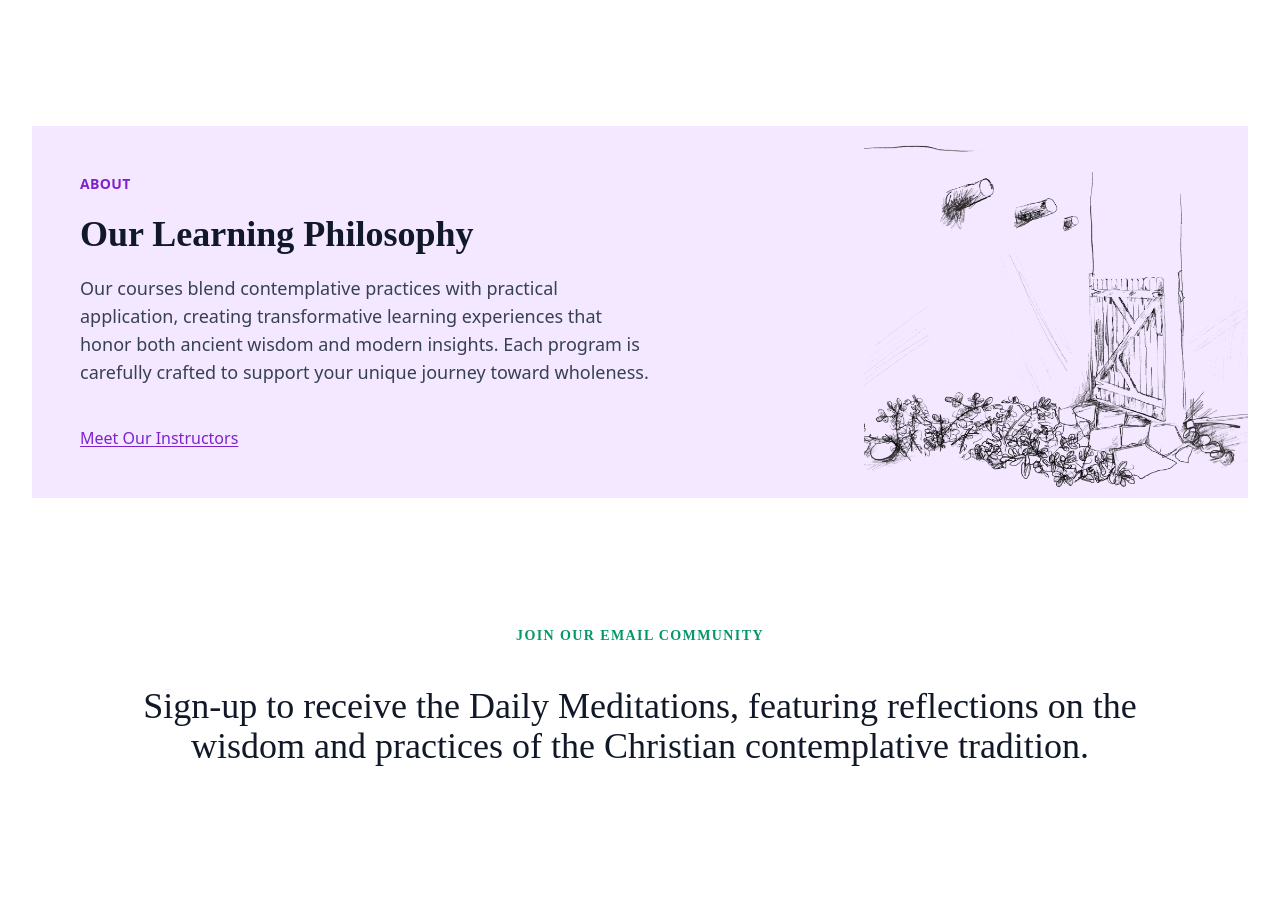
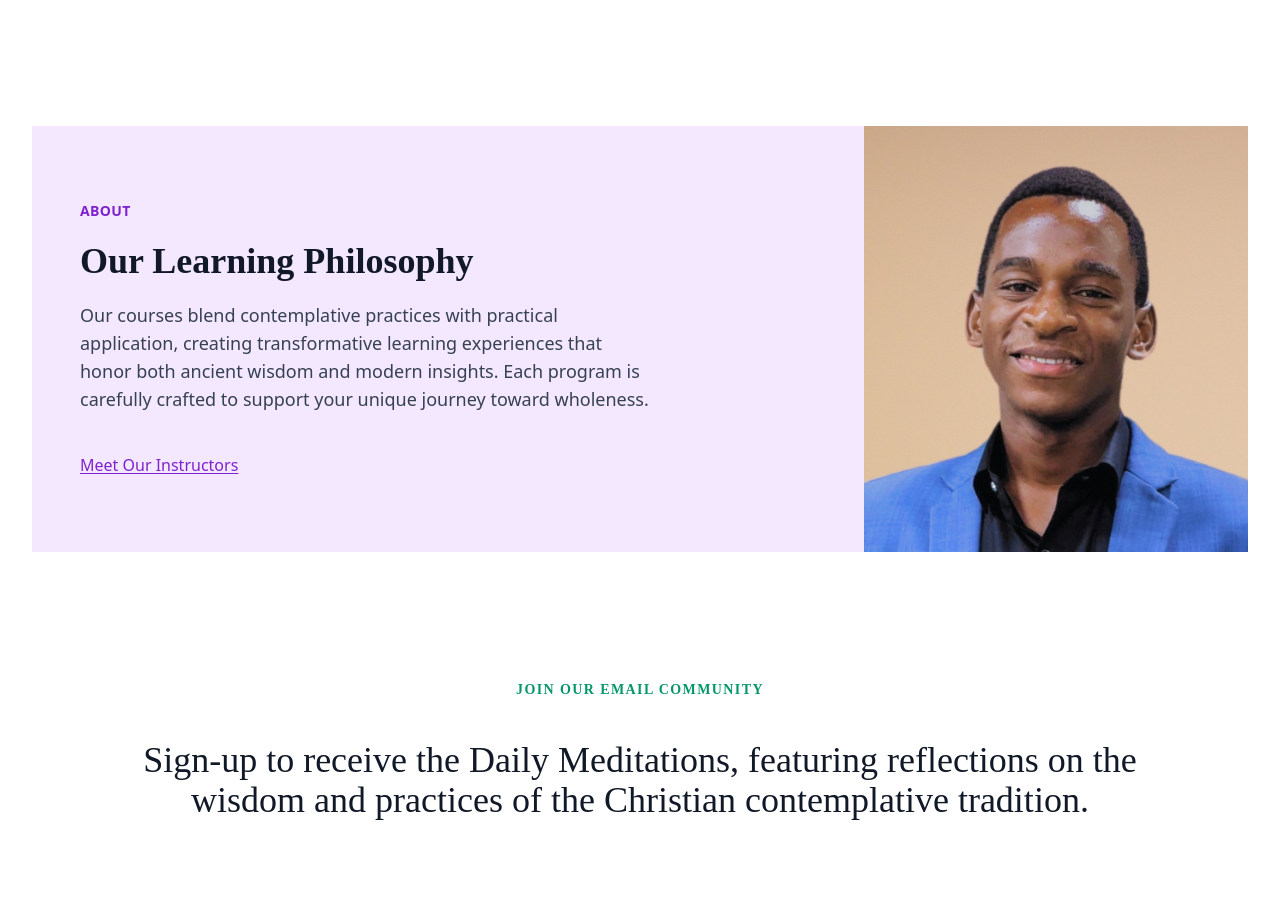
Before and after one commit to eldoJr/mind-and-wholeness, a React (Vite) app: page /programs/courses in a window 1280 px wide. Shown: the part 1824-2737 px from the top of the page. Built offline with nearby package versions, Linux system fonts and the light colour scheme.

Commit message:
add: updates

```diff
--- a/src/components/sections/programs/community/CommunityGroups.tsx
+++ b/src/components/sections/programs/community/CommunityGroups.tsx
@@ -3,6 +3,7 @@ import { motion } from 'framer-motion';
 import { Link } from "react-router-dom";
 import homeImg from "/src/assets/images/home-mosaic-grid-image.webp";
 import meditationsImg from "/src/assets/images/meditations.webp";
+import vivianaImg from "/src/assets/images/viviana.jpeg";
 import EmailSignup from "../../../layout/emailSignup";
 
 const CommunityGroups = () => {
@@ -214,7 +215,7 @@ const CommunityGroups = () => {
 
               <div className="w-90 md:w-96 md:flex-[0_0_auto] h-[300px] md:h-auto">
                 <img
-                  src={meditationsImg}
+                  src={vivianaImg}
                   alt="Community connection"
                   className="w-full h-full object-cover"
                 />
--- a/src/components/sections/programs/courses/WellnessCourses.tsx
+++ b/src/components/sections/programs/courses/WellnessCourses.tsx
@@ -3,6 +3,7 @@ import { motion } from 'framer-motion';
 import { Link } from "react-router-dom";
 import homeImg from "/src/assets/images/home-mosaic-grid-image.webp";
 import meditationsImg from "/src/assets/images/meditations.webp";
+import michealImg from "/src/assets/images/michael.jpeg";
 import EmailSignup from "../../../layout/emailSignup";
 
 const WellnessCourses = () => {
@@ -245,7 +246,7 @@ const WellnessCourses = () => {
 
               <div className="w-90 md:w-96 md:flex-[0_0_auto] h-[300px] md:h-auto">
                 <img
-                  src={meditationsImg}
+                  src={michealImg}
                   alt="Learning and growth"
                   className="w-full h-full object-cover"
                 />
```
